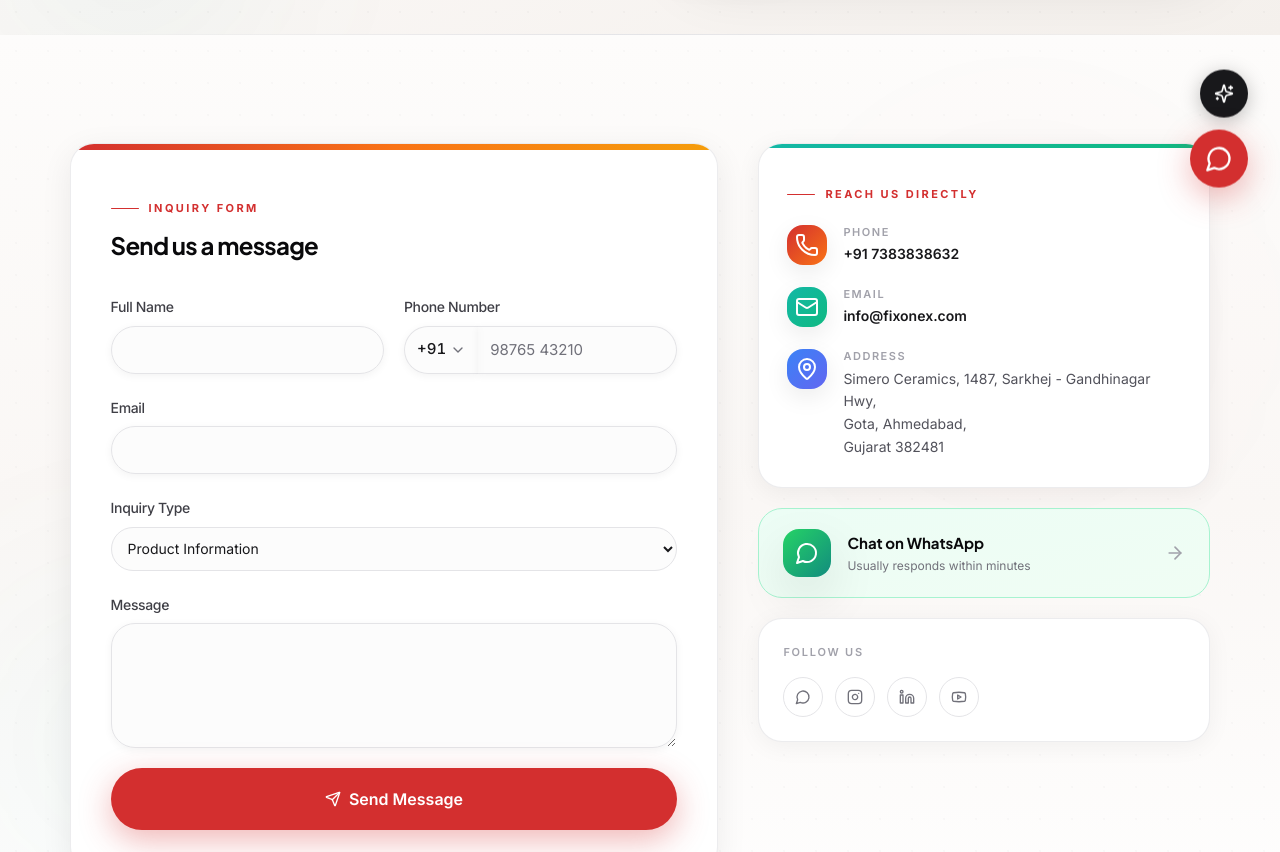
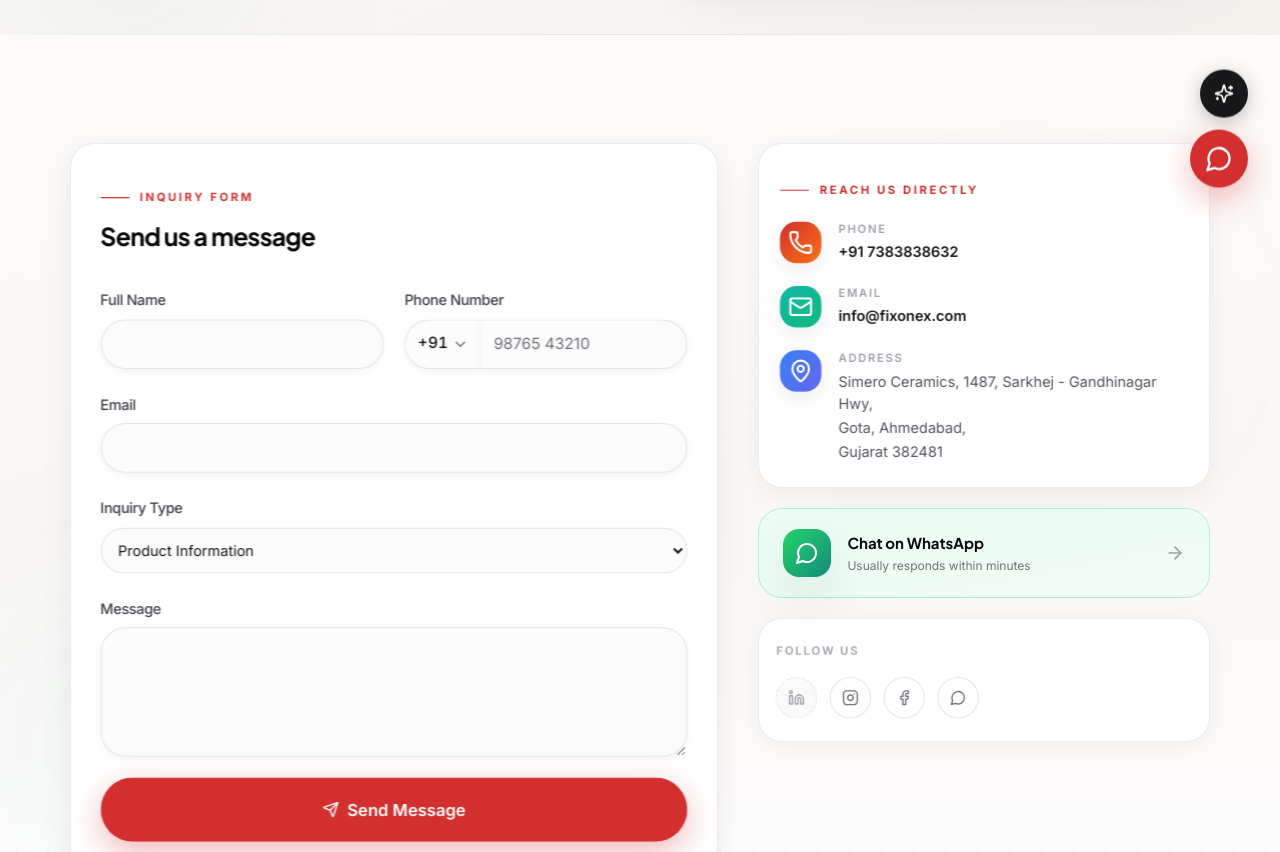
Before and after one commit to raghavthakkar789/fixonex_website, a Next.js app: page /contact in a window 1280 px wide. Shown: the part 580-1432 px from the top of the page. Built offline with nearby package versions, Linux system fonts and the light colour scheme.

Commit message:
socail links updated and links fixed

```diff
--- a/app/contact/page.tsx
+++ b/app/contact/page.tsx
@@ -3,7 +3,7 @@
 import { useState } from "react";
 import { useForm, Controller } from "react-hook-form";
 import { motion, AnimatePresence } from "framer-motion";
-import { Check, Instagram, Linkedin, Loader2, Mail, MapPin, MessageCircle, Phone, Youtube, ArrowRight, Send } from "lucide-react";
+import { Check, Loader2, Mail, MapPin, MessageCircle, Phone, ArrowRight, Send } from "lucide-react";
 import { PageHero } from "@/components/ui/PageHero";
 import { Button } from "@/components/ui/button";
 import { Input } from "@/components/ui/input";
@@ -14,6 +14,18 @@ import { useReducedMotion } from "@/lib/useReducedMotion";
 import { TiltCard } from "@/components/ui/TiltCard";
 import { TransitionLink } from "@/components/navigation/TransitionLink";
 import { companyInfo } from "@/data/company";
+import { socialLinks } from "@/data/social";
+import { socialIconMap } from "@/lib/social-icons";
+
+/** Per-platform hover tint for the "Follow Us" socials row. Keyed by
+ *  the central `SocialLink.id` so visual treatment stays in sync with the
+ *  ordering defined in `data/social.ts`. */
+const socialHoverTint: Record<string, string> = {
+  linkedin: "hover:bg-blue-50 hover:border-blue-200 hover:text-blue-700",
+  instagram: "hover:bg-pink-50 hover:border-pink-200 hover:text-pink-700",
+  facebook: "hover:bg-sky-50 hover:border-sky-200 hover:text-sky-700",
+  whatsapp: "hover:bg-emerald-50 hover:border-emerald-200 hover:text-emerald-700",
+};
 
 const easeExpo: [number, number, number, number] = [0.16, 1, 0.3, 1];
 
@@ -85,7 +97,7 @@ export default function ContactPage() {
             <TiltCard className="overflow-hidden rounded-3xl border border-zinc-200/70 bg-white shadow-[0_8px_32px_rgba(0,0,0,0.07)]">
               {/* Card header stripe */}
               <div className="h-1.5 bg-gradient-to-r from-primary via-orange-500 to-amber-500" />
-              <div className="p-8 md:p-10">
+              <div className="relative z-10 p-8 md:p-10">
                 <p className="eyebrow-label mb-3">Inquiry Form</p>
                 <h2 className="font-display text-2xl font-bold text-zinc-950 mb-8">Send us a message</h2>
 
@@ -222,7 +234,7 @@ export default function ContactPage() {
             {/* Direct contact */}
             <TiltCard className="overflow-hidden rounded-3xl border border-zinc-200/70 bg-white shadow-[0_4px_24px_rgba(0,0,0,0.06)]">
               <div className="h-1 bg-gradient-to-r from-teal-500 to-emerald-500" />
-              <div className="p-7">
+              <div className="relative z-10 p-7">
                 <p className="eyebrow-label mb-5">Reach Us Directly</p>
                 <ul className="space-y-5">
                   {[
@@ -288,24 +300,37 @@ export default function ContactPage() {
             {/* Socials */}
             <TiltCard className="rounded-3xl border border-zinc-200/70 bg-white p-6 shadow-[0_4px_24px_rgba(0,0,0,0.05)]">
               <p className="text-[11px] font-semibold uppercase tracking-[0.16em] text-zinc-400 mb-4">Follow Us</p>
-              <div className="flex flex-wrap gap-3">
-                {[
-                  { href: "https://wa.me/917383838632", icon: MessageCircle, label: "WhatsApp", color: "hover:bg-emerald-50 hover:border-emerald-200 hover:text-emerald-700" },
-                  { href: "#", icon: Instagram, label: "Instagram", color: "hover:bg-pink-50 hover:border-pink-200 hover:text-pink-700" },
-                  { href: "#", icon: Linkedin, label: "LinkedIn", color: "hover:bg-blue-50 hover:border-blue-200 hover:text-blue-700" },
-                  { href: "#", icon: Youtube, label: "YouTube", color: "hover:bg-red-50 hover:border-red-200 hover:text-red-600" },
-                ].map(({ href, icon: Icon, label, color }) => (
-                  <motion.a
-                    key={label}
-                    href={href}
-                    aria-label={label}
-                    className={`inline-flex h-10 w-10 items-center justify-center rounded-xl border border-zinc-200 bg-white text-zinc-500 transition-all duration-300 ${color}`}
-                    whileHover={{ scale: 1.1, y: -2 }}
-                    whileTap={{ scale: 0.95 }}
-                  >
-                    <Icon className="h-4 w-4" />
-                  </motion.a>
-                ))}
+              <div className="relative z-10 flex flex-wrap gap-3">
+                {socialLinks.map((s) => {
+                  const Icon = socialIconMap[s.icon];
+                  if (s.disabled) {
+                    return (
+                      <span
+                        key={s.id}
+                        role="link"
+                        aria-disabled="true"
+                        aria-label={`${s.label} — coming soon`}
+                        title={`${s.label} — coming soon`}
+                        className="inline-flex h-10 w-10 cursor-not-allowed items-center justify-center rounded-xl border border-dashed border-zinc-200 bg-zinc-50 text-zinc-400"
+                      >
+                        <Icon className="h-4 w-4" aria-hidden />
+                      </span>
+                    );
+                  }
+                  const tint = socialHoverTint[s.id] ?? "hover:bg-zinc-50";
+                  return (
+                    <a
+                      key={s.id}
+                      href={s.href}
+                      target="_blank"
+                      rel="noopener noreferrer"
+                      aria-label={s.label}
+                      className={`relative z-10 inline-flex h-10 w-10 items-center justify-center rounded-xl border border-zinc-200 bg-white text-zinc-500 transition-all duration-300 hover:scale-110 hover:-translate-y-0.5 active:scale-95 ${tint}`}
+                    >
+                      <Icon className="h-4 w-4" aria-hidden />
+                    </a>
+                  );
+                })}
               </div>
             </TiltCard>
           </motion.aside>
--- a/components/layout/Footer.tsx
+++ b/components/layout/Footer.tsx
@@ -119,6 +119,20 @@ export function Footer() {
               <div className="mt-8 flex flex-wrap gap-2.5">
                 {socialLinks.map((s) => {
                   const Icon = socialIconMap[s.icon];
+                  if (s.disabled) {
+                    return (
+                      <span
+                        key={s.id}
+                        role="link"
+                        aria-disabled="true"
+                        aria-label={`${s.label} — coming soon`}
+                        title={`${s.label} — coming soon`}
+                        className="inline-flex h-10 w-10 cursor-not-allowed items-center justify-center rounded-full border border-dashed border-zinc-200 bg-zinc-50 text-zinc-400 shadow-sm"
+                      >
+                        <Icon className="h-[17px] w-[17px]" aria-hidden />
+                      </span>
+                    );
+                  }
                   return (
                     <motion.a
                       key={s.id}
--- a/components/ui/TiltCard.tsx
+++ b/components/ui/TiltCard.tsx
@@ -48,7 +48,19 @@ export function TiltCard({
       transition={{ type: "spring", stiffness: 300, damping: 28, mass: 0.6 }}
       style={{ transformStyle: "preserve-3d", perspective: 1200 }}
     >
-      {children}
+      {/* Nudge content forward in 3D space so anchors, buttons, and inputs stay
+          reliably clickable under preserve-3d + rotate transforms (Safari /
+          Chrome quirk without this layer). */}
+      <div
+        className="h-full w-full min-h-0"
+        style={{
+          transform: "translateZ(42px)",
+          transformStyle: "preserve-3d",
+          backfaceVisibility: "hidden",
+        }}
+      >
+        {children}
+      </div>
     </motion.div>
   );
 }
--- a/data/social.ts
+++ b/data/social.ts
@@ -1,32 +1,29 @@
 /**
  * EDIT HERE: Public social and messaging URLs for FIXONEX.
- * Replace example.com links with your official profiles.
+ * The order in this array drives the rendered order of social buttons
+ * everywhere they appear (footer, contact page, etc.).
  */
 import type { SocialLink } from "@/types";
 
 export const socialLinks: SocialLink[] = [
   {
+    id: "linkedin",
+    label: "LinkedIn",
+    // Profile not published yet — button is rendered but non-interactive.
+    href: "#",
+    icon: "linkedin",
+    disabled: true,
+  },
+  {
     id: "instagram",
     label: "Instagram",
-    href: "https://www.instagram.com/fixonex",
+    href: "https://www.instagram.com/fixonex_?igsh=NGQxcHJhaXFyajh3",
     icon: "instagram",
-  },
-  {
-    id: "linkedin",
-    label: "LinkedIn",
-    href: "https://www.linkedin.com/company/fixonex",
-    icon: "linkedin",
-  },
-  {
-    id: "youtube",
-    label: "YouTube",
-    href: "https://www.youtube.com/@fixonex",
-    icon: "youtube",
   },
   {
     id: "facebook",
     label: "Facebook",
-    href: "https://www.facebook.com/fixonex",
+    href: "https://www.facebook.com/share/1EHmmDMJmq/",
     icon: "facebook",
   },
   {
--- a/types/index.ts
+++ b/types/index.ts
@@ -78,7 +78,10 @@ export interface SocialLink {
   label: string;
   href: string;
   /** Lucide icon name key */
-  icon: "instagram" | "linkedin" | "youtube" | "facebook" | "whatsapp";
+  icon: "instagram" | "linkedin" | "facebook" | "whatsapp";
+  /** When true, the icon button is rendered but non-interactive
+   *  (e.g. a profile that hasn't been published yet). */
+  disabled?: boolean;
 }
 
 export type HelpEnvironment = "indoor" | "outdoor";
```
Also changed, not shown: lib/social-icons.ts (+1 -8 lines).
